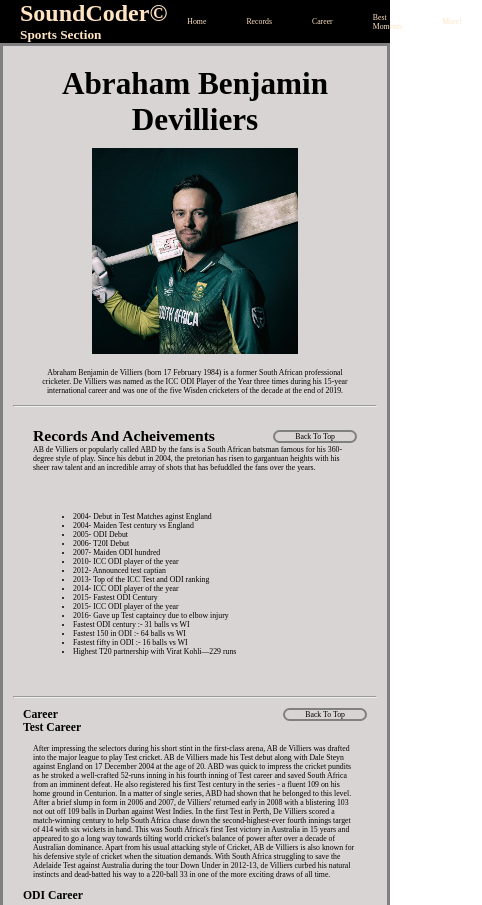
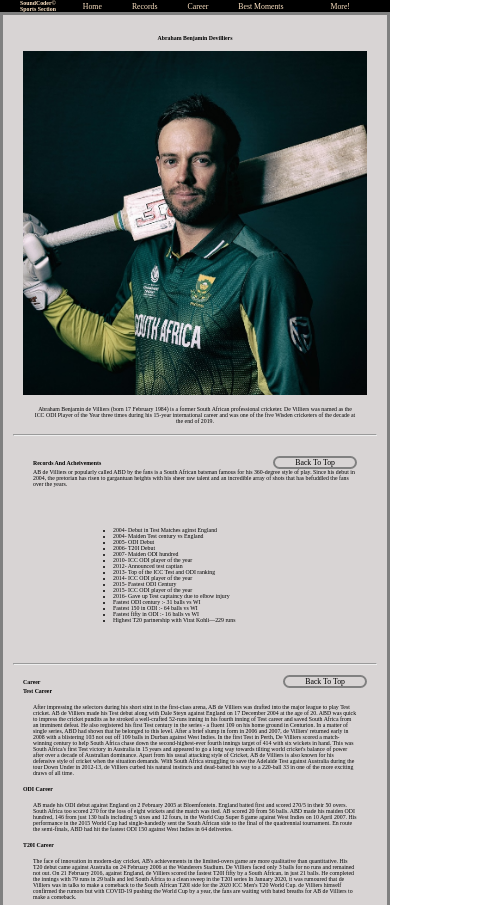
Before and after one commit to Yash-2391/Abraham-Benjamin-Devilliers, a plain HTML site: page index.html in a window 390 px wide. Shown: the top 905 px of the page, 482 px wide, since content can reach past the window. Drawn offline with Linux system fonts and the light colour scheme; a web font is replaced by a local one.

Commit message:
fully responsive commit

```diff
--- a/style.css
+++ b/style.css
@@ -1,9 +1,8 @@
 * {
-    margin: 0;
-    padding: 0;
+    margin: 0px;
+    /* padding: 0px; */
     font-family: Dongle;
 }
-
 #main {
     background-color: rgb(216, 212, 212);
     border: 3px solid gray;
@@ -23,7 +22,7 @@
 }
 
 img {
-    max-width: 60%;
+    max-width: 100%;
 }
 
 #img-info {
@@ -146,7 +145,7 @@ img {
 
 .card img,
 .card video {
-    max-width: 60%;
+    max-width: 100%;
     padding: 5px;
     flex-shrink: 2;
 }
@@ -177,3 +176,13 @@ img {
         display: block;
     }
 }
+@media (max-width:430px){
+    *{
+        font-size: 1.5vw;
+    }
+}
+@media (max-width:430px){
+    #list a{
+        padding: 0px 15px;
+    }
+}
```
